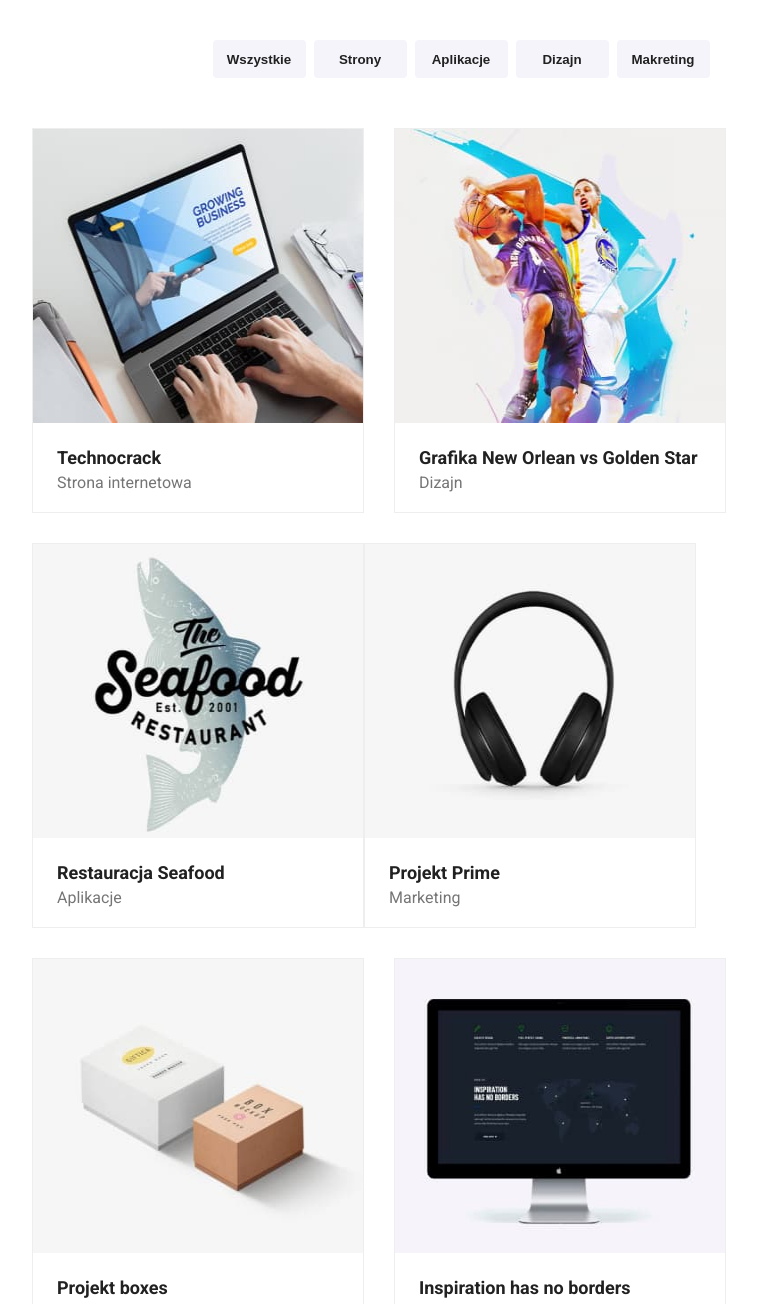
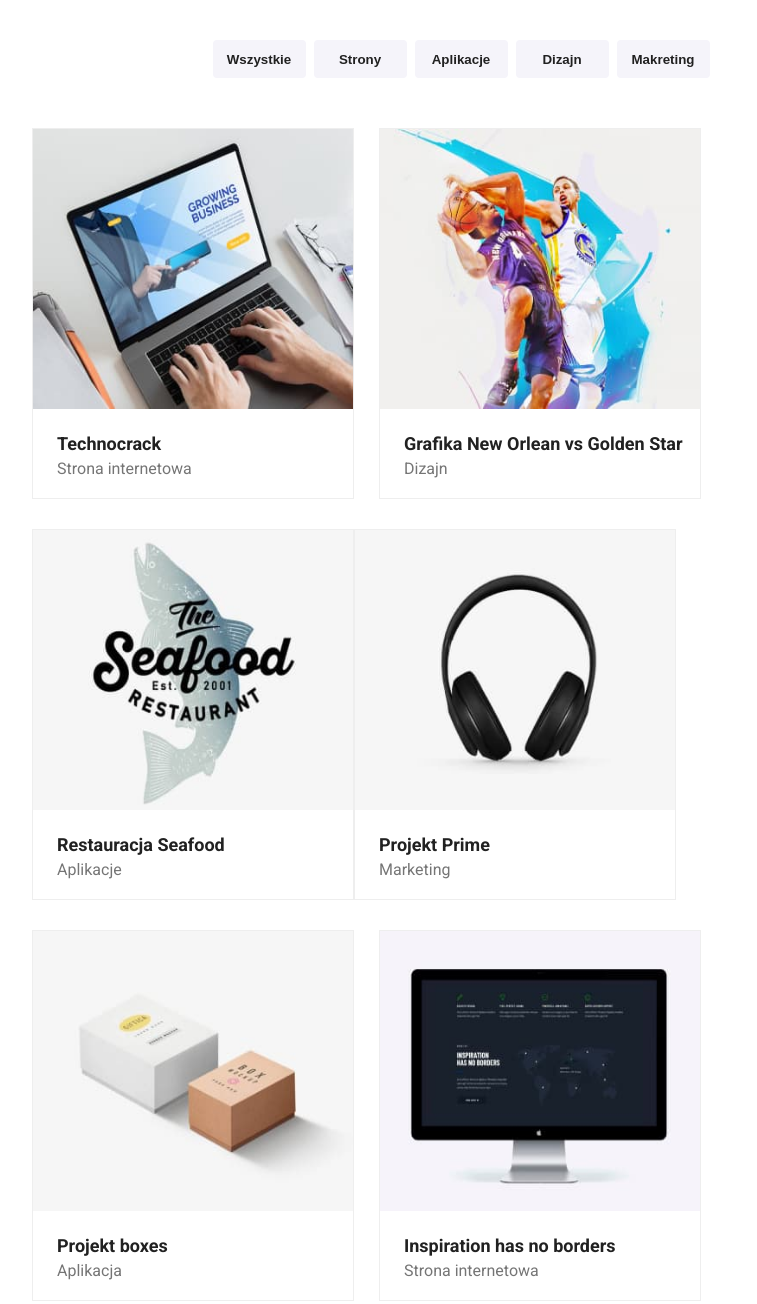
Before and after one commit to N3cker/N3cker.github.io, a plain HTML site: page portfolio/index.html in a window 1280 px wide. Shown: the part 160-1464 px from the top of the page, without its empty margins (183-940 px from the left). Drawn offline with Linux system fonts and the light colour scheme.

Commit message:
Fix gallery

```diff
--- a/css/styles.scss
+++ b/css/styles.scss
@@ -287,7 +287,7 @@
   margin-bottom: 64px;
 
   li {
-    margin: 0 30px 30px 0;
+    margin: 0 25px 30px 0;
     border: 1px solid #EEEEEE;
 
     h3 {
--- a/portfolio/index.html
+++ b/portfolio/index.html
@@ -41,63 +41,63 @@
         <ul class="gallery">
             <li>
                 <figure>
-                    <img src="/images/laptop.jpg" width="330" height="294" alt="laptop">
+                    <img src="/images/laptop.jpg" width="320" height="280" alt="laptop">
                 </figure>
                 <h3>Technocrack</h3>
                 <p>Strona internetowa</p>
             </li>
             <li>
                 <figure>
-                    <img src="/images/basketballplayers.jpg" width="330" height="294" alt="basketball">
+                    <img src="/images/basketballplayers.jpg" width="320" height="280" alt="basketball">
                 </figure>
                 <h3>Grafika New Orlean vs Golden Star</h3>
                 <p>Dizajn</p>
             </li>
             <li>
                 <figure>
-                    <img src="/images/theseafood.jpg" width="330" height="294" alt="the seafood restaurant">
+                    <img src="/images/theseafood.jpg" width="320" height="280" alt="the seafood restaurant">
                 </figure>
                 <h3>Restauracja Seafood</h3>
                 <p>Aplikacje</p>
             </li>
             <li>
                 <figure>
-                    <img src="/images/headphones.jpg" width="330" height="294" alt="headphones">
+                    <img src="/images/headphones.jpg" width="320" height="280" alt="headphones">
                 </figure>
                 <h3>Projekt Prime</h3>
                 <p>Marketing</p>
             </li>
             <li>
                 <figure>
-                    <img src="/images/boxes.jpg" width="330" height="294" alt="boxes">
+                    <img src="/images/boxes.jpg" width="320" height="280" alt="boxes">
                 </figure>
                 <h3>Projekt boxes</h3>
                 <p>Aplikacja</p>
             </li>
             <li>
                 <figure>
-                    <img src="/images/mac.jpg" width="330" height="294" alt="mac">
+                    <img src="/images/mac.jpg" width="320" height="280" alt="mac">
                 </figure>
                 <h3>Inspiration has no borders</h3>
                 <p>Strona internetowa</p>
             </li>
             <li>
                 <figure>
-                    <img src="/images/book.jpg" width="330" height="294" alt="magazine">
+                    <img src="/images/book.jpg" width="320" height="280" alt="magazine">
                 </figure>
                 <h3>Magazyn Limited Edition</h3>
                 <p>Dizajn</p>
             </li>
             <li>
                 <figure>
-                    <img src="/images/label.jpg" width="330" height="294" alt="label tag">
+                    <img src="/images/label.jpg" width="320" height="280" alt="label tag">
                 </figure>
                 <h3>Projekt LAB</h3>
                 <p>Marketing</p>
             </li>
             <li>
                 <figure>
-                    <img src="/images/laptop2.jpg" width="330" height="294" alt="laptop">
+                    <img src="/images/laptop2.jpg" width="320" height="280" alt="laptop">
                 </figure>
                 <h3>Growing Business</h3>
                 <p>Aplikacja</p>
```
Also changed, not shown: css/styles.css.
